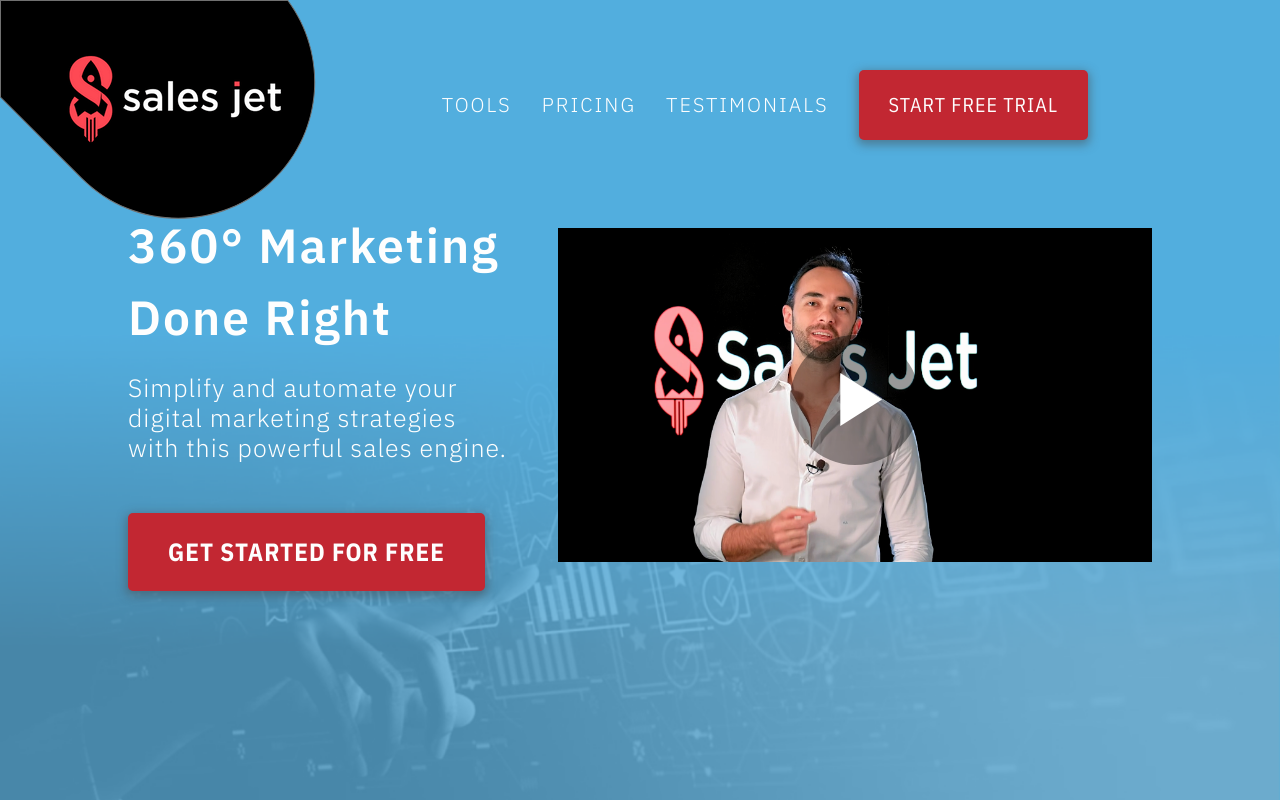
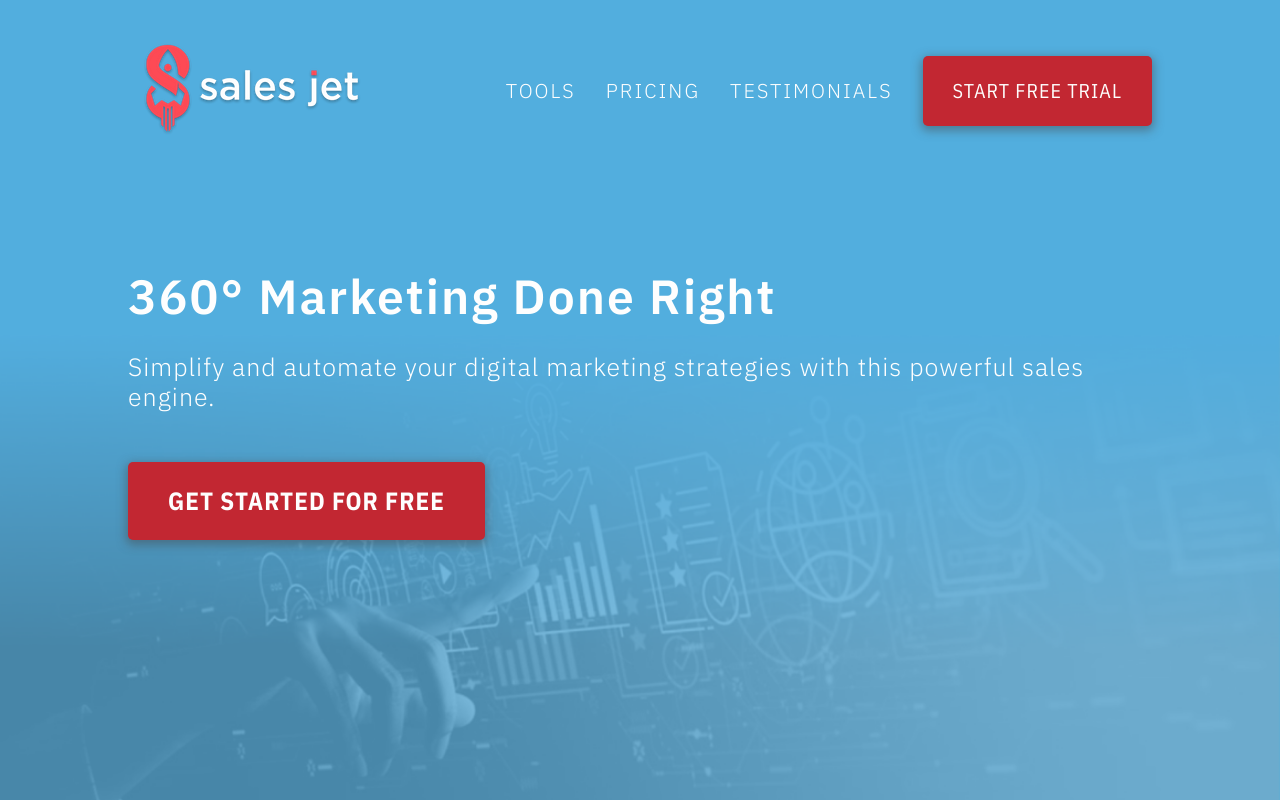
Before and after one commit to ZeldOcarina/salesjet-2, a website built with Parcel: page src/index.html in a window 1280 px wide. Shown: the top 800 px of the page. Built offline with nearby package versions, Linux system fonts and the light colour scheme.

Commit message:
Fix header

```diff
--- a/src/index.html
+++ b/src/index.html
@@ -21,7 +21,7 @@
     <nav class="navbar">
       <div class="navbar__left-container">
         <img
-          src="./assets/logo.png"
+          src="./assets/salesjet-logo.webp"
           alt="Sales Jet logo on a dark background"
           class="navbar__image"
         />
@@ -61,15 +61,7 @@
             >
           </div>
           <div class="salesjet-home__header__right-container">
-            <div class="thumbnail">
-              <img class="thumbnail__thumbnail" src="./assets/ad-thumb.png" />
-              <div class="thumbnail__play-icon-container">
-                <img
-                  class="thumbnail__play-icon"
-                  src="./assets/icons/play-icon.svg"
-                />
-              </div>
-            </div>
+            <div style="padding:56.25% 0 0 0;position:relative;"><iframe src="https://player.vimeo.com/video/388292440?badge=0&amp;autopause=0&amp;player_id=0&amp;app_id=58479" frameborder="0" allow="autoplay; fullscreen; picture-in-picture" allowfullscreen style="position:absolute;top:0;left:0;width:100%;height:100%;" title="05-1-SJ-general-en"></iframe></div><script src="https://player.vimeo.com/api/player.js"></script>
           </div>
         </div>
         <img
--- a/src/scss/abstracts/_mediaqueries.scss
+++ b/src/scss/abstracts/_mediaqueries.scss
@@ -55,12 +55,6 @@
     } // 1740px
   }
 
-  // @if $breakpoint == short-laptop {
-  //   @media only screen and (max-height: 53.12em) {
-  //     @content;
-  //   } // 850px
-  // }
-
   @if $breakpoint == big-desktop {
     @media only screen and (min-width: 125em) {
       @content;
--- a/src/scss/layout/_navbar.scss
+++ b/src/scss/layout/_navbar.scss
@@ -4,10 +4,12 @@
   justify-content: space-between;
   width: 100%;
   z-index: 3;
+  align-items: center;
+  @include container(3rem, 0);
+  left: 50%;
+  transform: translateX(-50%);
 
   &__right-container {
-    margin-right: 15%;
-    margin-top: 7rem;
   }
 
   &__image {
@@ -16,9 +18,6 @@
     }
     @include respond(big-tv) {
       width: 40rem;
-    }
-    @include respond(short-laptop) {
-      width: 25rem;
     }
   }
 
```
Also changed, not shown: 1 other file.
